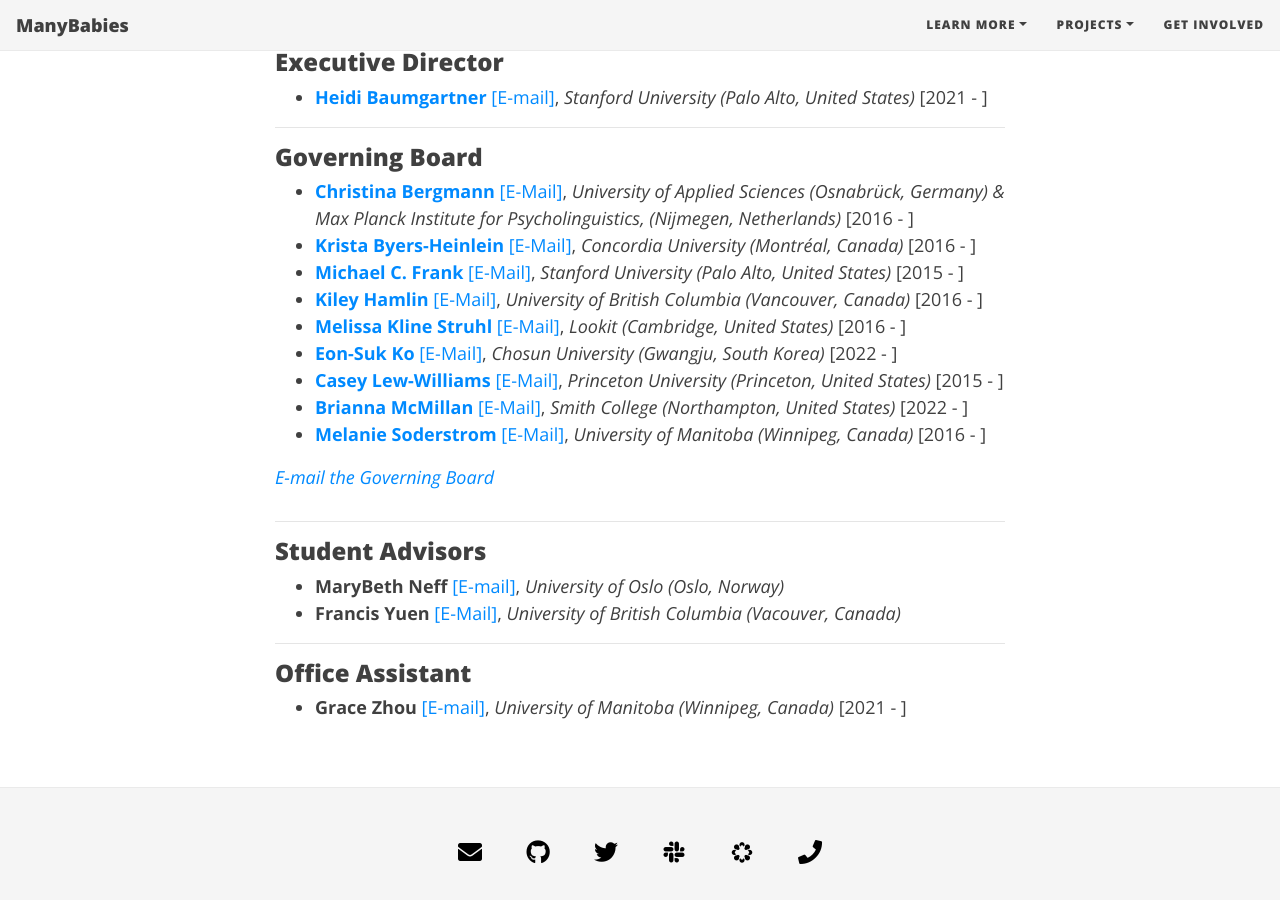
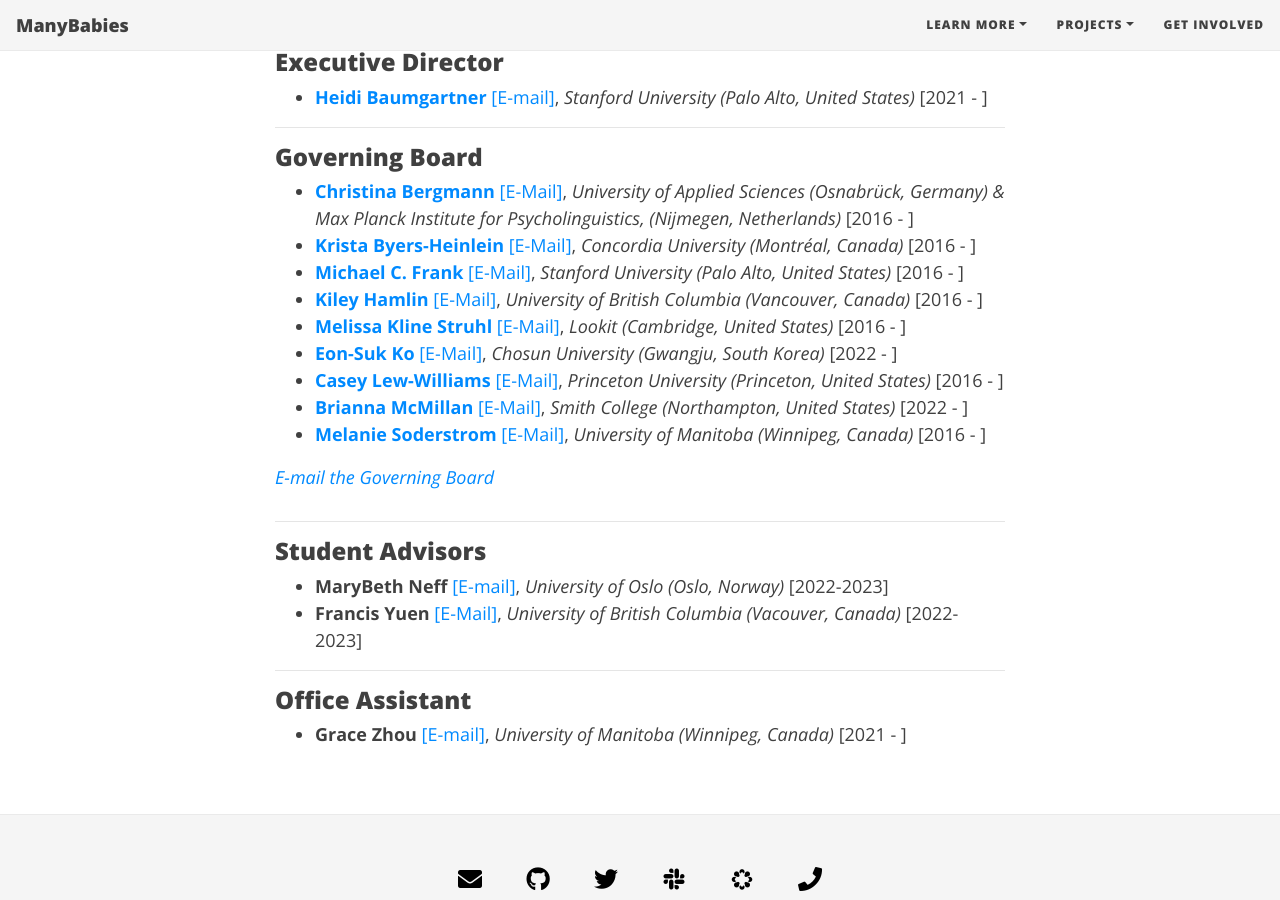
Before and after one commit to manybabies/manybabies.github.io, a Jekyll site: the page built from people.md, in a window 1280 px wide and 900 px high, scrolled down 1351 px. Built offline with Jekyll 4.4.1, drawn with Linux system fonts in a browser that asks for light colours; nearby versions of some CDN libraries; some web fonts are replaced.

Commit message:
formatting

```diff
--- a/people.md
+++ b/people.md
@@ -31,11 +31,11 @@
 
 * [**Christina Bergmann**](https://www.mpi.nl/people/bergmann-christina) [[E-Mail]](chbergma@gmail.com), *University of Applied Sciences (Osnabrück, Germany) & Max Planck Institute for Psycholinguistics, (Nijmegen, Netherlands)* [2016 - ]
 * [**Krista Byers-Heinlein**](https://www.concordia.ca/artsci/psychology/faculty.html?fpid=krista-byers-heinlein) [[E-Mail]](k.byers@concordia.ca), *Concordia University (Montréal, Canada)* [2016 - ]
-* [**Michael C. Frank**](https://web.stanford.edu/~mcfrank/) [[E-Mail]](mcfrank@stanford.edu), *Stanford University (Palo Alto, United States)* [2015 - ]
+* [**Michael C. Frank**](https://web.stanford.edu/~mcfrank/) [[E-Mail]](mcfrank@stanford.edu), *Stanford University (Palo Alto, United States)* [2016 - ]
 * [**Kiley Hamlin**](https://psych.ubc.ca/profile/kiley-hamlin/) [[E-Mail]](kiley.hamlin@psych.ubc.ca), *University of British Columbia (Vancouver, Canada)* [2016 - ]
 * [**Melissa Kline Struhl**](http://www.melissaklinestruhl.com) [[E-Mail]](mekline@mit.edu), *Lookit (Cambridge, United States)* [2016 - ]
 * [**Eon-Suk Ko**](https://sites.google.com/site/eonsuk/) [[E-Mail]](eonsuk@gmail.com), *Chosun University (Gwangju, South Korea)* [2022 - ]
-* [**Casey Lew-Williams**](https://psych.princeton.edu/person/casey-lew-williams) [[E-Mail]](caseylw@princeton.edu), *Princeton University (Princeton, United States)* [2015 - ]
+* [**Casey Lew-Williams**](https://psych.princeton.edu/person/casey-lew-williams) [[E-Mail]](caseylw@princeton.edu), *Princeton University (Princeton, United States)* [2016 - ]
 * [**Brianna McMillan**](https://www.smith.edu/academics/faculty/brianna-mcmillan) [[E-Mail]](bmcmillan@smith.edu), *Smith College (Northampton, United States)* [2022 - ]
 * [**Melanie Soderstrom**](https://home.cc.umanitoba.ca/~soderstr/) [[E-Mail]](m_soderstrom@umanitoba.ca), *University of Manitoba (Winnipeg, Canada)* [2016 - ]
 
@@ -44,8 +44,8 @@
 ***
 ### Student Advisors
 
-* **MaryBeth Neff** [[E-mail]](mailto:marybethneff@gmail.com), *University of Oslo (Oslo, Norway)*
-* **Francis Yuen** [[E-Mail]](francis.yuen@psych.ubc.ca), *University of British Columbia (Vacouver, Canada)*
+* **MaryBeth Neff** [[E-mail]](mailto:marybethneff@gmail.com), *University of Oslo (Oslo, Norway)*  [2022-2023]
+* **Francis Yuen** [[E-Mail]](francis.yuen@psych.ubc.ca), *University of British Columbia (Vacouver, Canada)* [2022-2023]
 
 ***
 
```
